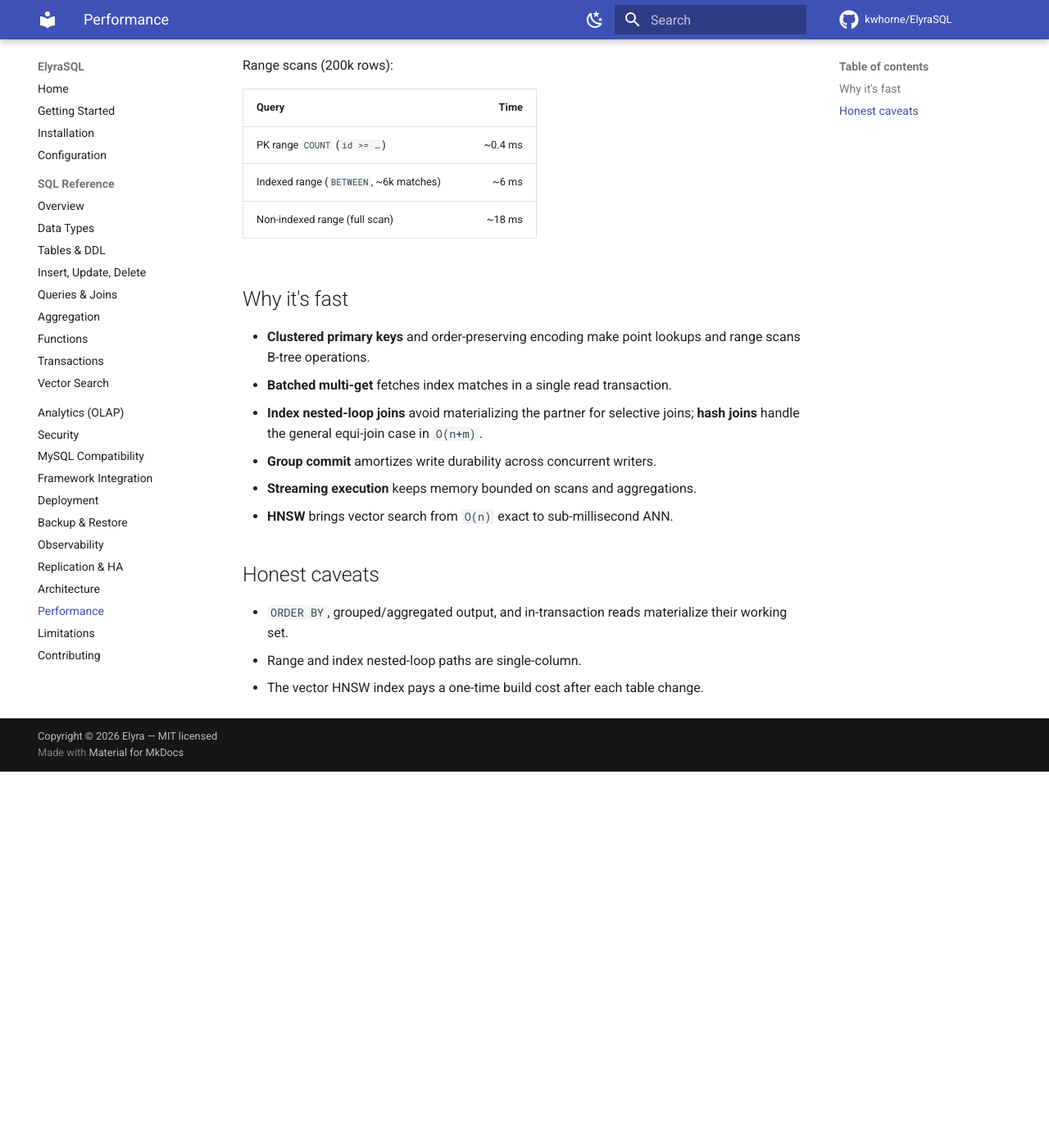
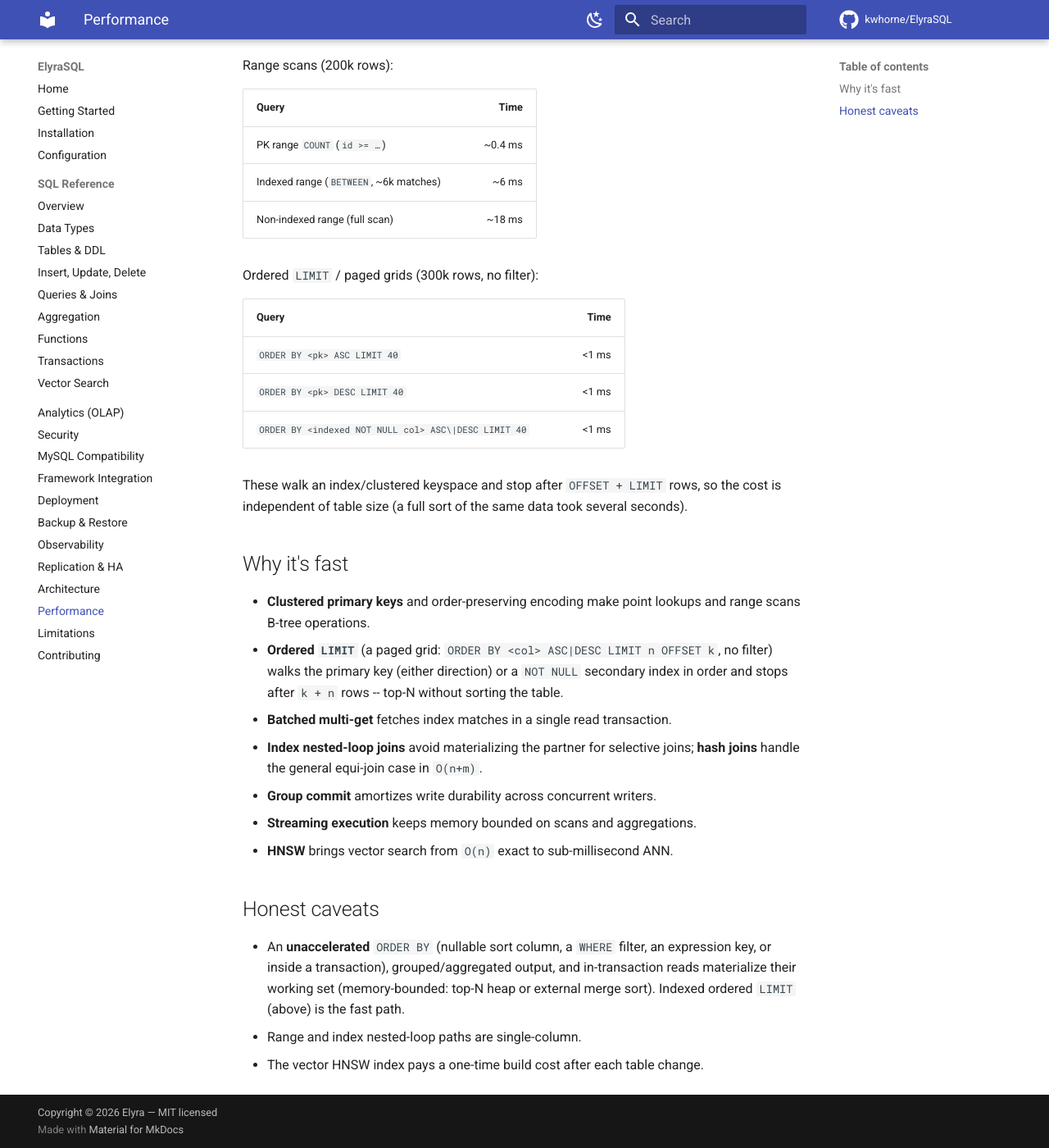
Before and after one commit to kwhorne/ElyraSQL, an MkDocs documentation site: the page built from docs/performance.md, in a window 1280 px wide and 1400 px high, scrolled down 881 px. Shown: the whole window at 82% size. Built offline with MkDocs 1.6.1 and Material for MkDocs 9.7.7, drawn with Linux system fonts in a browser that asks for light colours; comment, search, counter and statistics services are not loaded; before the commit the page ends 1822 px from its top, so only the background shows below that.

Commit message:
release: 1.4.3 — indexed ORDER BY ... LIMIT (top-N without a full sort)
Bump to 1.4.3 (SERVER_VERSION 8.0.0-ElyraSQL-1.4.3). Promotes the [Unreleased]
work to [1.4.3]: paged ordered LIMIT is served by an ordered index/clustered walk
that stops after OFFSET+LIMIT rows (reverse PK + secondary-index ordered top-N),
instead of sorting the whole table. docs/performance.md gains an ordered-LIMIT
table + fast-path notes and a nuanced caveat; limitations.md and queries.md were
updated with the feature earlier. No on-disk format change.

```diff
--- a/Cargo.toml
+++ b/Cargo.toml
@@ -15,7 +15,7 @@
 exclude = ["fuzz"]
 
 [workspace.package]
-version = "1.4.2"
+version = "1.4.3"
 edition = "2021"
 rust-version = "1.82"
 license = "MIT"
--- a/docs/performance.md
+++ b/docs/performance.md
@@ -36,10 +36,25 @@
 | Indexed range (`BETWEEN`, ~6k matches) | ~6 ms |
 | Non-indexed range (full scan) | ~18 ms |
 
+Ordered `LIMIT` / paged grids (300k rows, no filter):
+
+| Query | Time |
+|-------|-----:|
+| `ORDER BY <pk> ASC LIMIT 40` | <1 ms |
+| `ORDER BY <pk> DESC LIMIT 40` | <1 ms |
+| `ORDER BY <indexed NOT NULL col> ASC\|DESC LIMIT 40` | <1 ms |
+
+These walk an index/clustered keyspace and stop after `OFFSET + LIMIT` rows, so
+the cost is independent of table size (a full sort of the same data took several
+seconds).
+
 ## Why it's fast
 
 - **Clustered primary keys** and order-preserving encoding make point lookups
   and range scans B-tree operations.
+- **Ordered `LIMIT`** (a paged grid: `ORDER BY <col> ASC|DESC LIMIT n OFFSET k`,
+  no filter) walks the primary key (either direction) or a `NOT NULL` secondary
+  index in order and stops after `k + n` rows -- top-N without sorting the table.
 - **Batched multi-get** fetches index matches in a single read transaction.
 - **Index nested-loop joins** avoid materializing the partner for selective
   joins; **hash joins** handle the general equi-join case in `O(n+m)`.
@@ -49,7 +64,9 @@
 
 ## Honest caveats
 
-- `ORDER BY`, grouped/aggregated output, and in-transaction reads materialize
-  their working set.
+- An **unaccelerated** `ORDER BY` (nullable sort column, a `WHERE` filter, an
+  expression key, or inside a transaction), grouped/aggregated output, and
+  in-transaction reads materialize their working set (memory-bounded: top-N heap
+  or external merge sort). Indexed ordered `LIMIT` (above) is the fast path.
 - Range and index nested-loop paths are single-column.
 - The vector HNSW index pays a one-time build cost after each table change.
```
Also changed, not shown: CHANGELOG.md (+5 -1 lines), README.md (+5 -5 lines), docs/deployment.md (+2 -2 lines), docs/installation.md (+3 -3 lines), docs/mysql-compatibility.md (+1 -1 lines), 2 other files.
